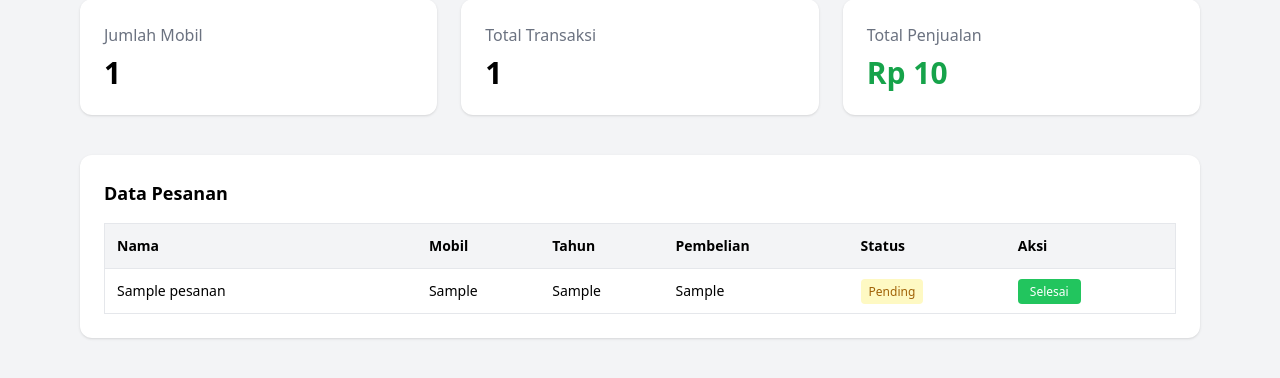
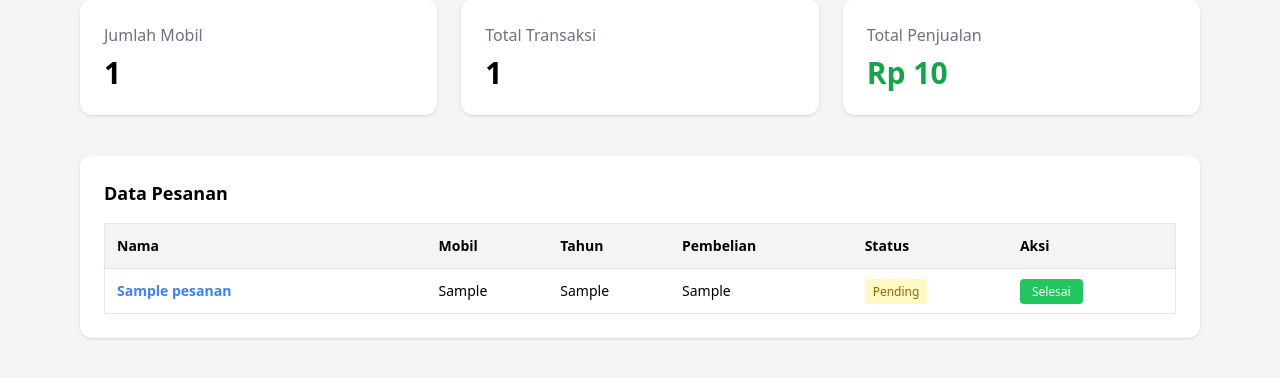
Before and after one commit to asep-creator/UTS_pemweb, a PHP site: page /admin/dashboard.php in a window 1280 px wide. Shown: the part 201-579 px from the top of the page. Run offline with PHP 8.4, Linux system fonts and the light colour scheme; the visitor is signed in with stand-in values (Sample User, id 1); tables that the repository leaves empty or names only in its code hold one stand-in row (values such as "Sample post"); some libraries are stand-ins or nearby versions.

Commit message:
Update dashboard.php

```diff
--- a/admin/dashboard.php
+++ b/admin/dashboard.php
@@ -109,7 +109,12 @@ while ($p = mysqli_fetch_assoc($data)) {
 
 <tr class="border-t hover:bg-gray-50">
 
-<td class="p-3"><?= $p['nama'] ?></td>
+<td class="p-3">
+<a href="detail_pesanan.php?id=<?= $p['id'] ?>"
+class="text-blue-500 hover:underline font-semibold">
+<?= $p['nama'] ?>
+</a>
+</td>
 <td><?= $p['mobil'] ?></td>
 <td><?= $p['tahun'] ?></td>
 <td><?= $p['pembelian'] ?></td>
```
